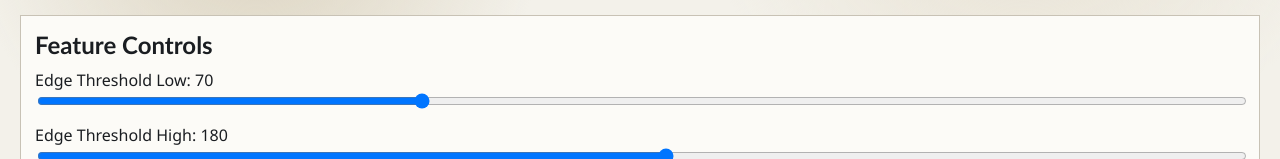
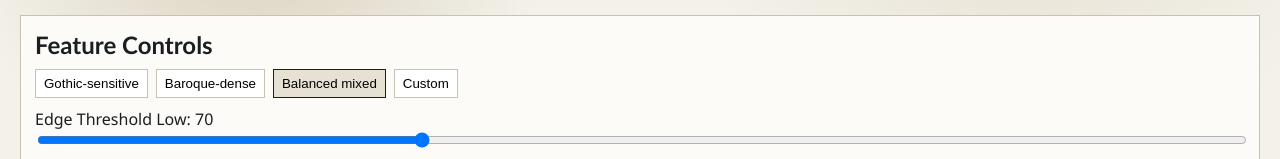
Before and after one commit to whiteD1968/Gothic_Baroque-Feature-Maps, a Next.js app in the folder frontend/: page / in a window 1280 px wide. Shown: the part 160-319 px from the top of the page. Built offline with nearby package versions, Linux system fonts and the light colour scheme; no server answers.

Commit message:
Add extraction preset profiles and custom control sync

```diff
--- a/frontend/pages/index.js
+++ b/frontend/pages/index.js
@@ -12,6 +12,12 @@ const MAP_KEYS = [
   "composite_map",
 ];
 const TAGS = ["Gothic", "Baroque", "Mixed", "Custom"];
+const PRESETS = {
+  gothic_sensitive: { label: "Gothic-sensitive", edgeLow: 45, edgeHigh: 150, densityKernel: 7 },
+  baroque_dense: { label: "Baroque-dense", edgeLow: 85, edgeHigh: 220, densityKernel: 13 },
+  balanced_mixed: { label: "Balanced mixed", edgeLow: 70, edgeHigh: 180, densityKernel: 9 },
+  custom: { label: "Custom", edgeLow: null, edgeHigh: null, densityKernel: null },
+};
 
 function fileToPreview(file) {
   return {
@@ -34,8 +40,13 @@ export default function Home() {
   const [edgeLow, setEdgeLow] = useState(70);
   const [edgeHigh, setEdgeHigh] = useState(180);
   const [densityKernel, setDensityKernel] = useState(9);
+  const [preset, setPreset] = useState("balanced_mixed");
 
   const canRun = useMemo(() => items.length > 0 && !isLoading, [items, isLoading]);
+  const onManualControl = (setter, value) => {
+    setter(value);
+    if (preset !== "custom") setPreset("custom");
+  };
 
   const onSelectFiles = (event) => {
     const selected = Array.from(event.target.files || []);
@@ -57,6 +68,15 @@ export default function Home() {
     });
   };
 
+  const applyPreset = (presetKey) => {
+    setPreset(presetKey);
+    const config = PRESETS[presetKey];
+    if (!config) return;
+    if (config.edgeLow !== null) setEdgeLow(config.edgeLow);
+    if (config.edgeHigh !== null) setEdgeHigh(config.edgeHigh);
+    if (config.densityKernel !== null) setDensityKernel(config.densityKernel);
+  };
+
   const runExtraction = async () => {
     setIsLoading(true);
     setResults([]);
@@ -70,6 +90,7 @@ export default function Home() {
       form.append("edge_threshold_low", String(edgeLow));
       form.append("edge_threshold_high", String(edgeHigh));
       form.append("density_kernel", String(densityKernel));
+      form.append("preset", preset);
 
       const response = await fetch(`${API_BASE}/api/process`, {
         method: "POST",
@@ -108,17 +129,29 @@ export default function Home() {
 
         <section className="panel controls">
           <h2>Feature Controls</h2>
+          <div className="presetRow">
+            {Object.entries(PRESETS).map(([key, cfg]) => (
+              <button
+                key={key}
+                className={preset === key ? "activePreset" : ""}
+                onClick={() => applyPreset(key)}
+                type="button"
+              >
+                {cfg.label}
+              </button>
+            ))}
+          </div>
           <div className="sliderRow">
             <label>Edge Threshold Low: {edgeLow}</label>
-            <input type="range" min="10" max="200" value={edgeLow} onChange={(e) => setEdgeLow(Number(e.target.value))} />
+            <input type="range" min="10" max="200" value={edgeLow} onChange={(e) => onManualControl(setEdgeLow, Number(e.target.value))} />
           </div>
           <div className="sliderRow">
             <label>Edge Threshold High: {edgeHigh}</label>
-            <input type="range" min="50" max="300" value={edgeHigh} onChange={(e) => setEdgeHigh(Number(e.target.value))} />
+            <input type="range" min="50" max="300" value={edgeHigh} onChange={(e) => onManualControl(setEdgeHigh, Number(e.target.value))} />
           </div>
           <div className="sliderRow">
             <label>Density Kernel: {densityKernel}</label>
-            <input type="range" min="3" max="21" step="2" value={densityKernel} onChange={(e) => setDensityKernel(Number(e.target.value))} />
+            <input type="range" min="3" max="21" step="2" value={densityKernel} onChange={(e) => onManualControl(setDensityKernel, Number(e.target.value))} />
           </div>
           <button disabled={!canRun} onClick={runExtraction}>{isLoading ? "Processing..." : "Run Feature Extraction"}</button>
         </section>
--- a/frontend/styles/globals.css
+++ b/frontend/styles/globals.css
@@ -50,6 +50,19 @@ button, select, textarea {
   padding: 6px 8px;
 }
 button { cursor: pointer; }
+.presetRow {
+  display: flex;
+  flex-wrap: wrap;
+  gap: 8px;
+  margin-bottom: 10px;
+}
+.presetRow button {
+  border-color: var(--line);
+}
+.presetRow .activePreset {
+  border-color: var(--ink);
+  background: #e7e1d3;
+}
 
 .thumbGrid, .mapsGrid {
   display: grid;
```
Also changed, not shown: 2 other files (tests, documents, lock files or other folders).
